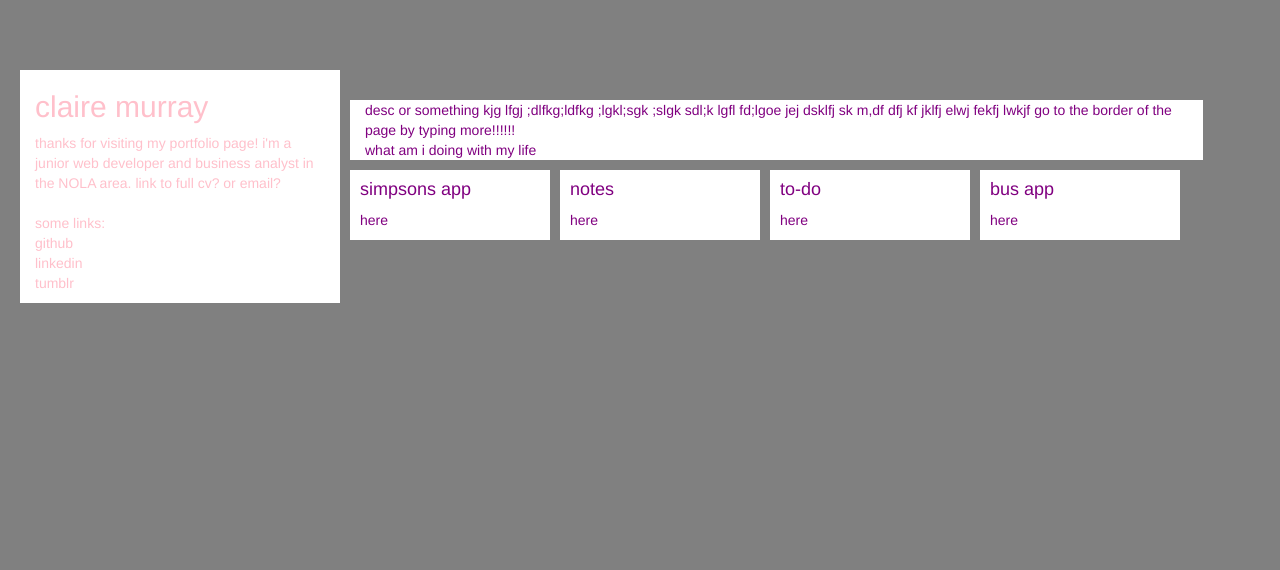
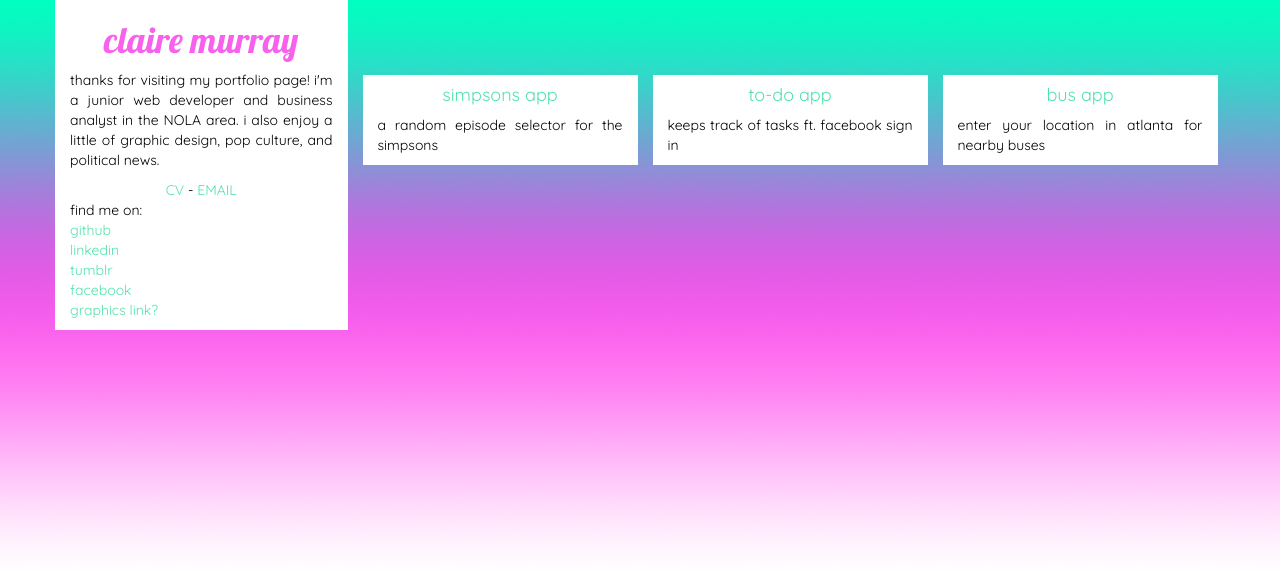
Before and after one commit to algoregalore/personalsite, a PHP site: page /newer/july3.html in a window 1280 px wide. Shown: the top 570 px of the page. Run offline with PHP 8.4, Linux system fonts and the light colour scheme.

Commit message:
update second layout and add screenshots

```diff
--- a/newer/july3.html
+++ b/newer/july3.html
@@ -17,44 +17,42 @@
       <!-- bootstrap javascript -->
       <script src="https://maxcdn.bootstrapcdn.com/bootstrap/3.3.7/js/bootstrap.min.js" integrity="sha384-Tc5IQib027qvyjSMfHjOMaLkfuWVxZxUPnCJA7l2mCWNIpG9mGCD8wGNIcPD7Txa" crossorigin="anonymous"></script>
 
+      <!-- google fonts -->
+      <link href="https://fonts.googleapis.com/css?family=Lobster|Quicksand" rel="stylesheet">
+
 
   </head>
   <body>
-    <div class="container-fluid">
+    <div class="container">
       <div class="row">
           <div class="col-md-3 sidenav">
-              <h2>claire murray</h2>
-                thanks for visiting my portfolio page! i'm a junior web developer and business analyst in the NOLA area. link to full cv? or email?
+              <h1>claire murray</h1>
+                thanks for visiting my portfolio page! i'm a junior web developer and business analyst in the NOLA area. i also enjoy a little of graphic design, pop culture, and political news.  <p>
 
-                <p>
-                <br>some links:
-                <br>github
-                <br>linkedin
-                <br>tumblr
-          </div>
+                <p><center><a href="#">CV</a> - <a href="#">EMAIL</a></center>
 
-          <div class="col-md-8 desc">
-            desc or something kjg lfgj ;dlfkg;ldfkg ;lgkl;sgk ;slgk sdl;k lgfl fd;lgoe jej dsklfj sk m,df dfj kf jklfj elwj fekfj lwkjf go to the border of the page by typing more!!!!!!
-            <br>what am i doing with my life
+                <p>find me on:
+                <br><a href="#">github</a>
+                <br><a href="#">linkedin</a>
+                <br><a href="#">tumblr</a>
+                <br><a href="#">facebook</a>
+                <br><a href="#">graphics link?</a>
           </div>
 
         <div class="row">
-          <div class="col-md-3 ports">
-              <h4>simpsons app</h4>
-              <p>here</p>
+          <div class="col-md-2 ports">
+              <h4><a href="https://mighty-fjord-62043.herokuapp.com/">simpsons app</a></h4>
+              <p>a random episode selector for the simpsons</p>
           </div>
-          <div class="col-md-3 ports">
-              <h4>notes</h4>
-              <p>here</p>
+          <div class="col-md-2 ports">
+              <h4><a href="https://peaceful-everglades-20290.herokuapp.com/">to-do app</a></h4>
+              <p>keeps track of tasks ft. facebook sign in</p>
           </div>
-          <div class="col-md-3 ports">
-              <h4>to-do</h4>
-              <p>here</p>
+          <div class="col-md-2 ports">
+              <h4><a href="https://rocky-dusk-42087.herokuapp.com/">bus app</a></h4>
+              <p>enter your location in atlanta for nearby buses</p>
           </div>
-          <div class="col-md-3 ports">
-              <h4>bus app</h4>
-              <p>here</p>
-          </div>
+
 
         </div> <!-- end row for portfolio links-->
 
--- a/newer/style.css
+++ b/newer/style.css
@@ -1,26 +1,49 @@
 .sidenav {
-  color: pink;
+  color: #000;
   background-color: white;
-  margin-top: 70px;
-  margin-left: 20px;
 }
 
 .desc {
-  color: purple;
+  color: #000;
   background-color: white;
   margin-top: 100px;
-  margin-left: 10px;
 }
 
 .ports {
-  margin-left: 10px;
-  margin-top: 10px;
-  padding-left: 10px;
-  color: purple;
+  color: #000;
   background-color: white;
-  max-width: 200px;
+  margin-top: 75px;
+  margin-left: 15px;
+  min-width: 275px;
 }
 
 body {
-  background-color: gray;
+  background-image: url("gradientbg.png");
+  background-repeat: repeat-x;
+  font-family: 'Quicksand', sans-serif;
+  text-align: justify;
 }
+
+h1 {
+  text-align: center;
+  color: #f761ec;
+  font-family: 'Lobster', cursive;
+}
+
+h4 {
+  text-align: center;
+}
+
+a {
+  color: #51e2ab;
+}
+
+a:hover {
+  text-decoration: none;
+  color: #000;
+}
+
+a:active {
+  color: #000;
+  text-decoration: none;
+}
```
Also changed, not shown: newer/atl.png (added), newer/gradientbg.png (added), newer/simp.png (added), newer/todo.png (added).
